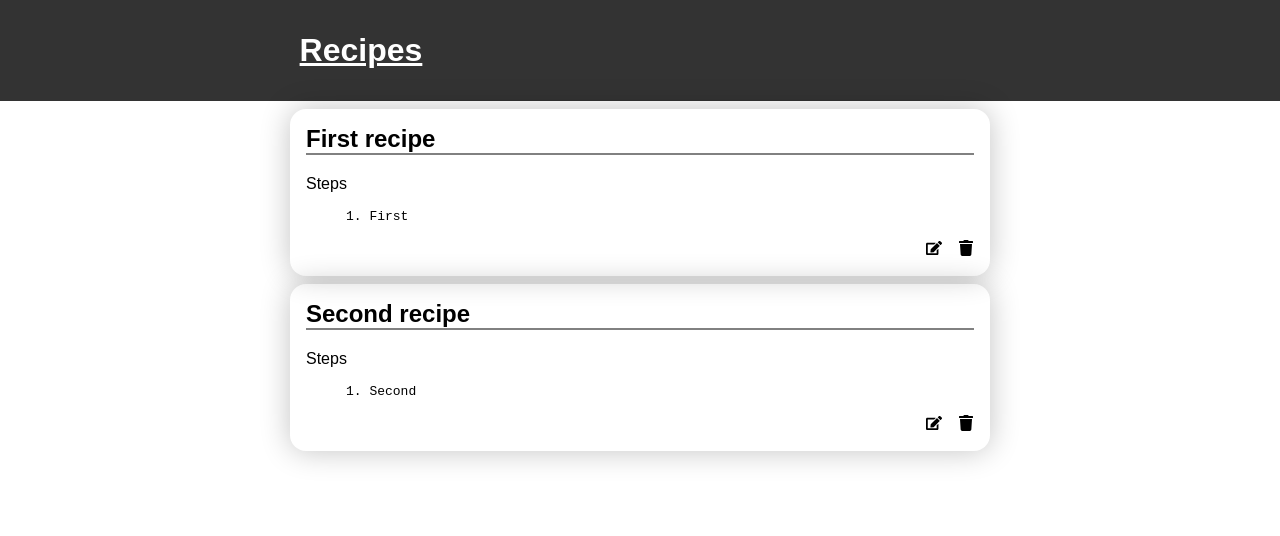
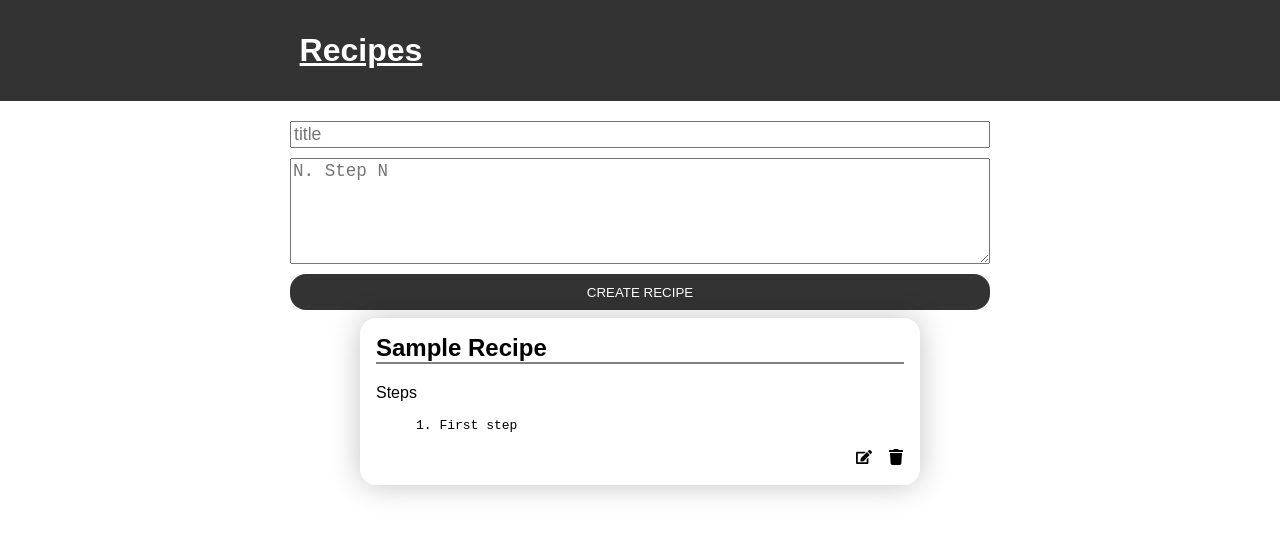
Before and after one commit to SanthoshKumar9028/recipe-keeper, a React (Create React App) app: page / in a window 1280 px wide. Shown: the top 536 px of the page. Built offline with nearby package versions, Linux system fonts and the light colour scheme; the HTML template or start-up script is replaced by a standard one.

Commit message:
Implemtented state demo

```diff
--- a/src/App.js
+++ b/src/App.js
@@ -1,24 +1,11 @@
+import CreateRecipe from "./CreateRecipe";
 import Header from "./Header";
-import Recipes from "./Recipes";
 
 export default function App() {
   return (
     <div>
       <Header title="Recipes" />
-      <Recipes
-        dataSource={[
-          {
-            id: "1",
-            title: "First recipe",
-            steps: "1. First",
-          },
-          {
-            id: "2",
-            title: "Second recipe",
-            steps: "1. Second",
-          },
-        ]}
-      />
+      <CreateRecipe />
     </div>
   );
 }
--- /dev/null
+++ b/src/CreateRecipe.js
@@ -0,0 +1,49 @@
+import React, { useState } from "react";
+import { v4 as uuid } from "uuid";
+import Recipes from "./Recipes";
+
+function CreateRecipe() {
+  const [recipes, setRecipes] = useState([
+    { id: "1", title: "Sample Recipe", steps: "1. First step" },
+  ]);
+  const [title, setTitle] = useState("");
+  const [steps, setSteps] = useState("");
+
+  const handleOnClick = () => {
+    setRecipes([{ id: uuid(), title, steps }, ...recipes]);
+  };
+
+  const handleTitleChange = (e) => {
+    setTitle(e.target.value);
+  };
+
+  const handleStepsChange = (e) => {
+    setSteps(e.target.value);
+  };
+
+  return (
+    <div className="create-recipe container">
+      <input
+        className="create-recipe__title"
+        type="text"
+        value={title}
+        onChange={handleTitleChange}
+        placeholder="title"
+      />
+      <textarea
+        className="create-recipe__steps"
+        value={steps}
+        onChange={handleStepsChange}
+        placeholder="N. Step N"
+        rows={5}
+      />
+      <button className="create-recipe__create-btn" onClick={handleOnClick}>
+        Create Recipe
+      </button>
+
+      <Recipes dataSource={recipes} />
+    </div>
+  );
+}
+
+export default CreateRecipe;
```
